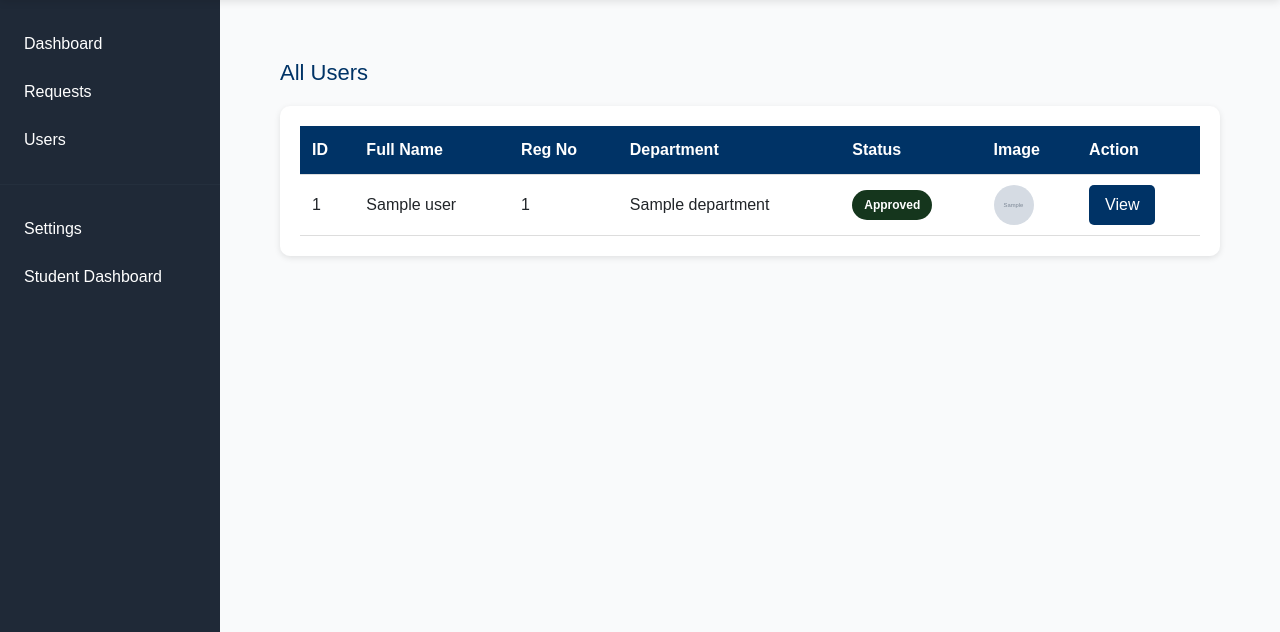
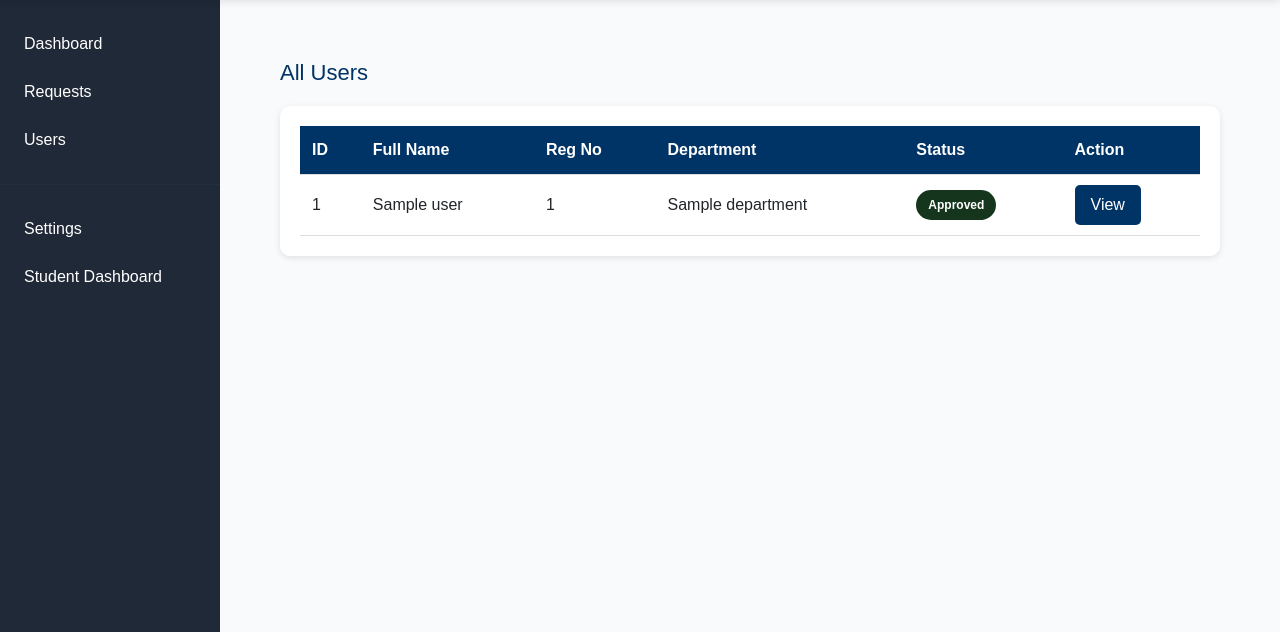
Before and after one commit to icekidtech/UniVerify, a FastAPI app: template templates/admin/users.html in a window 1280 px wide. Shown: the part 66-698 px from the top of the page. Run offline with FastAPI, Linux system fonts and the light colour scheme; the template is opened without the code that fills it: most values are stand-ins (such as "Sample title", 1, 10 or a date in 2020); grey boxes marked "Sample" are stand-in pictures.

Commit message:
feat: Remove user image column from the admin users table

```diff
--- a/templates/admin/users.html
+++ b/templates/admin/users.html
@@ -19,7 +19,6 @@
           <th>Reg No</th>
           <th>Department</th>
           <th>Status</th>
-          <th>Image</th>
           <th>Action</th>
         </tr>
       </thead>
@@ -37,20 +36,13 @@
               </span>
             </td>
             <td>
-              {% if user.photo_path %}
-                <img src="/static/uploads/{{ user.photo_path }}" alt="{{ user.name }}">
-              {% else %}
-                <img src="/static/images/placeholder.png" alt="No photo">
-              {% endif %}
-            </td>
-            <td>
               <a href="/admin/users/{{ user.id }}" class="btn-view">View</a>
             </td>
           </tr>
           {% endfor %}
         {% else %}
           <tr>
-            <td colspan="7" style="text-align: center; padding: 20px;">
+            <td colspan="6" style="text-align: center; padding: 20px;">
               No users found
             </td>
           </tr>
```
